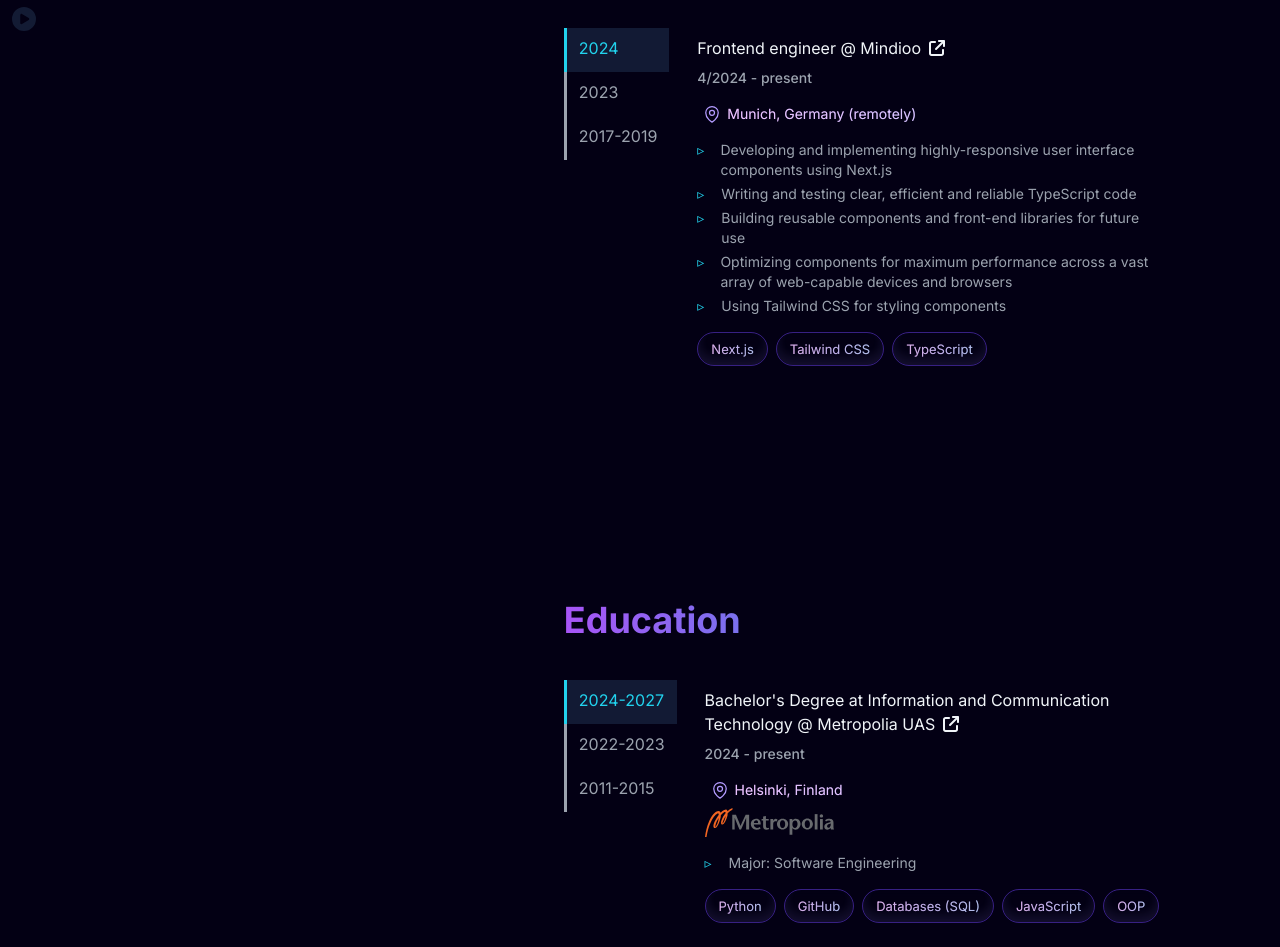
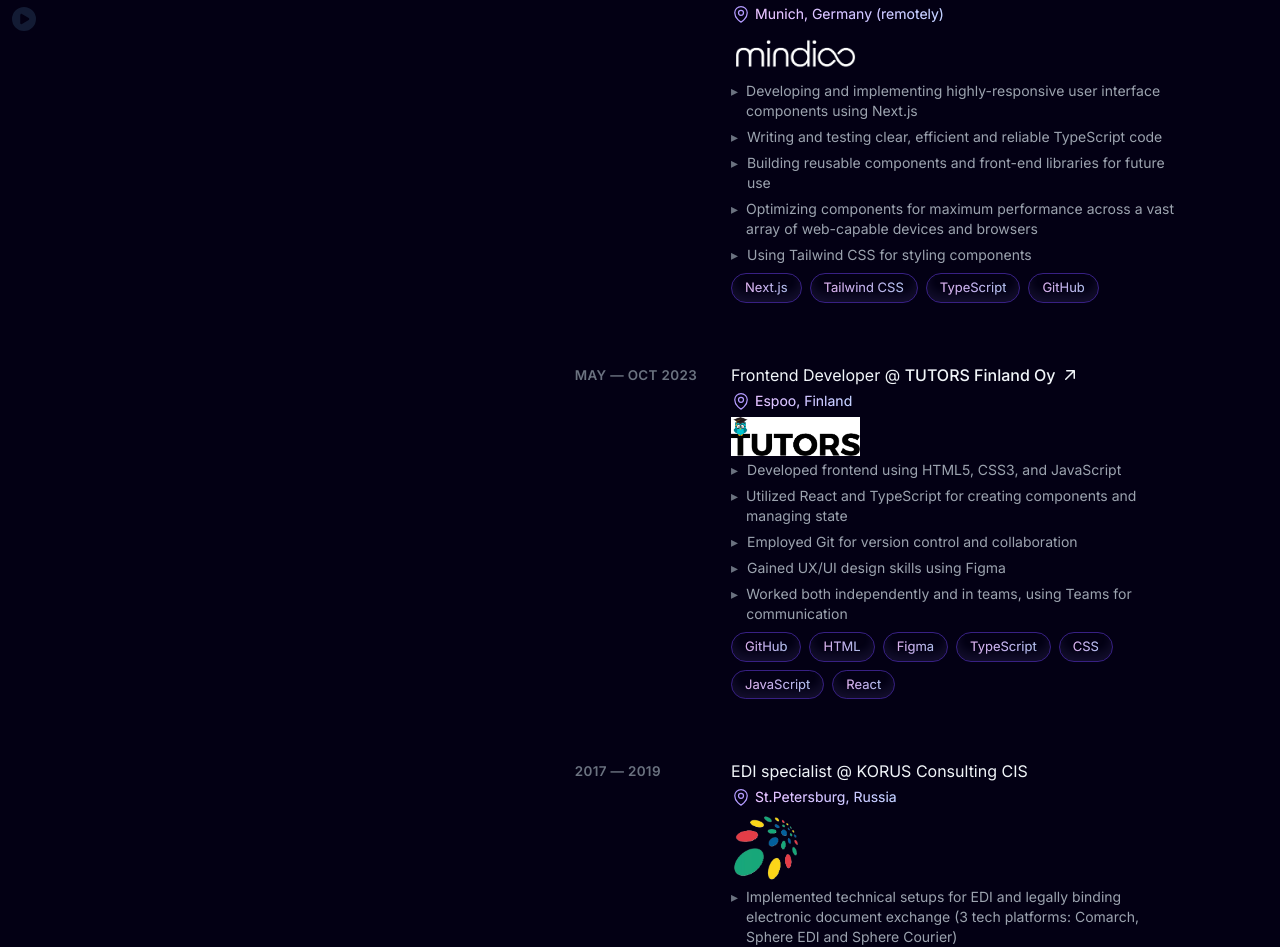
Before and after one commit to Viktoriia-code/portfolio-v4, a Next.js app: page / in a window 1280 px wide. Shown: the part 752-1699 px from the top of the page. Built offline with nearby package versions, Linux system fonts and the light colour scheme; a web font is replaced by a local one.

Commit message:
feat: made exp and studies visible

```diff
--- a/app/globals.css
+++ b/app/globals.css
@@ -31,8 +31,8 @@
   isolation: isolate;
   overflow: hidden;
   align-items: center;
-  -webkit-backdrop-filter: blur(6px);
-  backdrop-filter: blur(6px);
+  /* -webkit-backdrop-filter: blur(6px); */
+  /* backdrop-filter: blur(6px); */
   border-radius: 32px;
   box-shadow: inset 0 -7px 11px #a48fff1f;
   display: flex;
@@ -79,6 +79,19 @@ html {
   font-size: 1rem;
   line-height: 1.5rem;
 }
+.sub-text {
+  color: #9ca3af;
+  font-size: 0.875rem;
+  line-height: 1.25rem;
+}
+.nav-text {
+  letter-spacing: .025em;
+  text-transform: uppercase;
+  font-weight: 600;
+  font-size: 0.84rem;
+  line-height: 1rem;
+  color: #6b7280;
+}
 @media only screen and (max-width: 768px) {
   .basic-text {
     color: #cbd5e1;
@@ -87,14 +100,11 @@ html {
   }
   .sub-text {
     color: #cbd5e1;
+    font-size: 0.85rem;
+    line-height: 1.2rem;
   }
 }
 
-.sub-text {
-  color: #9ca3af;
-  font-size: 0.875rem;
-  line-height: 1.25rem;
-}
 
 /* .place-item {
   text-decoration: none;
--- a/app/page.tsx
+++ b/app/page.tsx
@@ -8,9 +8,9 @@ import Footer from "@/components/main/Footer";
 
 export default function Home() {
   return (
-    <div className='mx-auto min-h-screen max-w-screen-xl px-5 py-10 md:px-12 md:py-20 lg:px-24 lg:py-0 lg:flex lg:justify-between lg:gap-14'>
+    <div className='mx-auto min-h-screen max-w-screen-xl px-5 py-10 md:px-12 md:py-16 lg:px-24 lg:py-0 lg:flex lg:justify-between lg:gap-20'>
       <Header />
-      <main id="content" className='pt-24 lg:w-[57%] lg:py-24 flex flex-col gap-12 md:gap-24 lg:gap-28 overflow-x-hidden'>
+      <main id="content" className='pt-14 lg:w-[56%] lg:py-24 flex flex-col gap-12 md:gap-16 lg:gap-22'>
         <About />
         <Experience />
         <Education />
--- a/components/main/Education.tsx
+++ b/components/main/Education.tsx
@@ -10,6 +10,8 @@ import { MapPinIcon } from '@heroicons/react/24/outline'
 import { FontAwesomeIcon } from '@fortawesome/react-fontawesome'
 import { faArrowUpRightFromSquare } from '@fortawesome/free-solid-svg-icons'
 import { Place } from '../../types';
+import Card from '../ui/Card'
+import { ArrowUpRightIcon } from '@heroicons/react/20/solid'
 
 const Education = () => {
   const controls = useAnimation();
@@ -20,12 +22,6 @@ const Education = () => {
       controls.start("visible");
     }
   }, [controls, inView]);
-
-  const [selectedPlace, setSelectedPlace] = useState<Place>(Education_data[0]);
-
-  const handlePlaceClick = (place: Place) => {
-    setSelectedPlace(place);
-  };
 
   return (
     <motion.section id='education' className='z-[50] min-h-[380px] scroll-mt-16 lg:scroll-mt-28'>
@@ -43,54 +39,48 @@ const Education = () => {
         animate={controls}
         initial="hidden"
         variants={slideInFromRight(0.8)}
-        className='mt-10 lg:flex lg:gap-2'
+        className='mt-8 flex flex-col gap-6 lg:gap-12 group/list'
+        aria-label="Job tabs"
       >
 
-        <ul className='flex flex-col' aria-label="Job tabs">
-          {Education_data.map((place) => (
-            <li
-              key={place.place_name}
-              onClick={() => handlePlaceClick(place)}
-              className={`flex items-center h-11 w-full whitespace-nowrap border-l-[3px]
-              px-3 pb-1 transition-all hover:bg-lightBg hover:text-accent
-              cursor-pointer
-              ${selectedPlace.place_name === place.place_name ? 'bg-lightBg text-accent border-l-accent' : 'bg-transparent text-basicText border-l-basicText'}`}
-            >
-              {place.date_title}
-            </li>
-          ))}
-        </ul>
+      {Education_data.map((studies, index) => (
 
-        <div className="w-full text-base text-white pt-2 pb-4 px-5 max-w-[550px] flex flex-col gap-2">
+        <Card key={index}>
+          <h3 className='nav-text sm:col-span-2 mt-1 mb-2 z-10'>
+            {studies.date_title}
+          </h3>
+          <div className='z-10 sm:col-span-6'>
             <h3 className='text-heading'>
-            {selectedPlace.name} @ {selectedPlace.place_name}
-            {selectedPlace.link && (
-              <a href={selectedPlace.link} className="ml-2 hover:text-accent transition-all" target="_blank" rel="noopener noreferrer" aria-label={`${selectedPlace.place_name} (opens in a new tab)`} title={selectedPlace.place_name}>
-                <FontAwesomeIcon icon={faArrowUpRightFromSquare} />
+              {studies.name} @{" "}
+              {studies.link ? (
+                <a href={studies.link} className="inline-flex items-center font-medium leading-tight text-heading hover:text-accent focus-visible:text-accent group/link text-base" target="_blank" rel="noopener noreferrer" aria-label={`${studies.place_name} (opens in a new tab)`} title={`${studies.place_name} website`}>
+                  {studies.place_name}
+                  <ArrowUpRightIcon className='ml-1 h-5 w-5'/>
                 </a>
+              ): (
+                <span>{studies.place_name}</span>
               )}
             </h3>
-          <span className="text-basicText font-medium mb-2 text-sm">{selectedPlace.date}</span>
-          <span className='Welcome-text text-sm whitespace-nowrap inline-flex'><MapPinIcon className='text-[#b49bff] mx-[5px] h-5 w-5'/>{selectedPlace.location}</span>
+            <span className='Welcome-text text-sm whitespace-nowrap inline-flex mt-1'><MapPinIcon className='text-[#b49bff] mx-[5px] h-5 w-5'/>{studies.location}</span>
             <Image
-            src={selectedPlace.image_src}
-            alt={selectedPlace.place_name}
-            width={selectedPlace.width}
-            height={selectedPlace.height}
+              src={studies.image_src}
+              alt={studies.place_name}
+              width={studies.width}
+              height={studies.height}
             />
-          {selectedPlace.job_tasks && (
-            <div className="flex flex-col gap-1 mt-2">
-              {selectedPlace.job_tasks.map((task, index) => (
-                <div key={index} className='flex gap-4 text-sm'>
-                  <span className='text-accent w-2'>▹</span>
+            {studies.job_tasks && (
+              <div className="flex flex-col gap-[6px] mt-1">
+                {studies.job_tasks.map((task, index) => (
+                  <div key={index} className='flex gap-2 text-sm'>
+                    <span className='w-2 text-gray-500'>▸</span>
                     <p className="text-basicText">{task}</p>
                   </div>
                 ))}
               </div>
             )}
-          {selectedPlace.tech_stack && (
+            {studies.tech_stack && (
               <div className="flex flex-wrap gap-2 mt-2">
-              {selectedPlace.tech_stack.map((skill, index) => (
+                {studies.tech_stack.map((skill, index) => (
                   <div
                   key={index}
                   className='Welcome-box py-1 px-[13px] border border-[#7042f88b] opacity-[0.9]'
@@ -101,6 +91,8 @@ const Education = () => {
               </div>
             )}
           </div>
+        </Card>
+      ))}
       </motion.div>
     </motion.section>
   )
--- a/components/main/Experience.tsx
+++ b/components/main/Experience.tsx
@@ -7,9 +7,11 @@ import { useInView } from "react-intersection-observer"
 import Image from 'next/image'
 import { Experince_data } from "@/constants"
 import { MapPinIcon } from '@heroicons/react/24/outline'
+import { ArrowUpRightIcon } from '@heroicons/react/20/solid'
 import { FontAwesomeIcon } from '@fortawesome/react-fontawesome'
-import { faArrowUpRightFromSquare } from '@fortawesome/free-solid-svg-icons'
+import { faArrowRightFromBracket } from '@fortawesome/free-solid-svg-icons'
 import { Place } from '../../types';
+import Card from '../ui/Card'
 
 const Experience = () => {
   const controls = useAnimation();
@@ -21,11 +23,11 @@ const Experience = () => {
     }
   }, [controls, inView]);
 
-  const [selectedPlace, setSelectedPlace] = useState<Place>(Experince_data[0]);
+  {/* const [selectedPlace, setSelectedPlace] = useState<Place>(Experince_data[0]);
 
   const handlePlaceClick = (place: Place) => {
     setSelectedPlace(place);
-  };
+  }; */}
 
   return (
     <motion.section id='experience' className='z-[50] min-h-[540px] scroll-mt-16 lg:scroll-mt-28'>
@@ -43,54 +45,45 @@ const Experience = () => {
         animate={controls}
         initial="hidden"
         variants={slideInFromRight(0.8)}
-        className='mt-10 lg:flex lg:gap-2'
+        className='mt-8 flex flex-col gap-6 lg:gap-12 group/list'
       >
-
-        <ul className='flex flex-col' aria-label="Job tabs">
-          {Experince_data.map((place) => (
-            <li
-              key={place.place_name}
-              onClick={() => handlePlaceClick(place)}
-              className={`flex items-center h-11 w-full whitespace-nowrap border-l-[3px]
-              px-3 pb-1 transition-all hover:bg-lightBg hover:text-accent
-              cursor-pointer
-              ${selectedPlace.place_name === place.place_name ? 'bg-lightBg text-accent border-l-accent' : 'bg-transparent text-basicText border-l-basicText'}`}
-            >
-              {place.date_title}
-            </li>
-          ))}
-        </ul>
-
-        <div className="w-full text-base text-white pt-2 pb-4 px-5 max-w-[550px] flex flex-col gap-2">
+        {Experince_data.map((experience,index) => (
+          <Card key={index}>
+            <h3 className='nav-text sm:col-span-2 mt-1 mb-2 z-10'>
+              {experience.date_title}
+            </h3>
+            <div className='z-10 sm:col-span-6'>
               <h3 className='text-heading'>
-            {selectedPlace.name} @ {selectedPlace.place_name}
-            {selectedPlace.link && (
-              <a href={selectedPlace.link} className="ml-2 hover:text-accent transition-all" target="_blank" rel="noopener noreferrer" aria-label={`${selectedPlace.place_name} (opens in a new tab)`} title={selectedPlace.place_name}>
-                <FontAwesomeIcon icon={faArrowUpRightFromSquare} />
+                {experience.name} @{" "}
+                {experience.link ? (
+                  <a href={experience.link} className="inline-flex items-center font-medium leading-tight text-heading hover:text-accent focus-visible:text-accent group/link text-base" target="_blank" rel="noopener noreferrer" aria-label={`${experience.place_name} (opens in a new tab)`} title={`${experience.place_name} website`}>
+                    {experience.place_name}
+                    <ArrowUpRightIcon className='ml-1 h-5 w-5'/>
                   </a>
+                ): (
+                  <span>{experience.place_name}</span>
                 )}
               </h3>
-          <span className="text-basicText font-medium mb-2 text-sm">{selectedPlace.date}</span>
-          <span className='Welcome-text text-sm whitespace-nowrap inline-flex'><MapPinIcon className='text-[#b49bff] mx-[5px] h-5 w-5'/>{selectedPlace.location}</span>
-          {/* <Image
-            src={selectedPlace.image_src}
-            alt={selectedPlace.place_name}
-            width={selectedPlace.width}
-            height={selectedPlace.height}
-          /> */}
-          {selectedPlace.job_tasks && (
-            <div className="flex flex-col gap-1 mt-2">
-              {selectedPlace.job_tasks.map((task, index) => (
-                <div key={index} className='flex gap-4 text-sm'>
-                  <span className='text-accent w-2'>▹</span>
+              <span className='Welcome-text text-sm whitespace-nowrap inline-flex mt-1'><MapPinIcon className='text-[#b49bff] mr-1 h-5 w-5'/>{experience.location}</span>
+              <Image
+                src={experience.image_src}
+                alt={experience.place_name}
+                width={experience.width}
+                height={experience.height}
+              />
+              {experience.job_tasks && (
+                <div className="flex flex-col gap-[6px] mt-1">
+                  {experience.job_tasks.map((task, index) => (
+                    <div key={index} className='flex gap-2 text-sm'>
+                      <span className='w-2 text-gray-500'>▸</span>
                       <p className="sub-text">{task}</p>
                     </div>
                   ))}
                 </div>
               )}
-          {selectedPlace.tech_stack && (
-            <div className="flex flex-wrap gap-2 mt-2">
-              {selectedPlace.tech_stack.map((skill, index) => (
+              {experience.tech_stack && (
+                <div className="flex flex-wrap gap-2 mt-2 z-11">
+                  {experience.tech_stack.map((skill, index) => (
                     <div
                     key={index}
                     className='Welcome-box py-1 px-[13px] border border-[#7042f88b] opacity-[0.9]'
@@ -101,6 +94,8 @@ const Experience = () => {
                 </div>
               )}
             </div>
+          </Card>
+        ))}
       </motion.div>
     </motion.section>
   )
--- a/components/main/Header.tsx
+++ b/components/main/Header.tsx
@@ -28,7 +28,7 @@ const Header = () => {
         >
           <a href="/" className='z-[100]'>
             <h1 className="text-transparent bg-clip-text bg-gradient-to-r from-purple-500 to-cyan-500 text-5xl font-bold sm:text-5xl">Viktoriia<br />Beloborodova</h1>
-            <h2 className='mt-3 text-3xl font-medium tracking-tight text-heading sm:text-3xl'>Software Developer</h2>
+            <h2 className='mt-3 text-2xl font-medium tracking-tight text-heading sm:text-3xl'>Software Developer</h2>
           </a>
         </motion.div>
         <motion.p
--- a/components/main/Navbar.tsx
+++ b/components/main/Navbar.tsx
@@ -1,7 +1,7 @@
 import React from "react";
 
 const Navbar = () => {
-  const nav_ind = 'nav-indicator mr-4 h-[1px] w-8 bg-gray-400 transition-all group-hover:w-12 group-hover:bg-slate-100 group-focus-visible:w-16 group-focus-visible:bg-slate-200 motion-reduce:transition-none';
+  const nav_ind = 'nav-indicator mr-4 h-[1px] w-8 bg-gray-500 transition-all group-hover:w-12 group-hover:bg-slate-100 group-focus-visible:w-16 group-focus-visible:bg-slate-200 motion-reduce:transition-none';
   const nav_text = 'nav-text text-sm font-medium uppercase tracking-widest text-gray-400 group-hover:text-slate-100 group-focus-visible:text-slate-200';
   return (
     <div className="nav hidden lg:block">
--- a/components/main/Projects.tsx
+++ b/components/main/Projects.tsx
@@ -35,7 +35,7 @@ const Projects = () => {
         animate={controls}
         initial="hidden"
         variants={slideInFromRight(0.8)}
-        className='mt-10 lg:flex lg:gap-2'
+        className='mt-8 lg:flex lg:gap-2'
       >
 
         <ul aria-label="Project tabs">
--- a/components/sub/SkillText.tsx
+++ b/components/sub/SkillText.tsx
@@ -35,7 +35,7 @@ const SkillText = () => {
       </motion.div>
       <motion.div
       variants={slideInFromRight(0.5)}
-      className='cursive text-[20px] text-gray-200 mb-10 mt-[10px] text-center'
+      className='Welcome-text mb-8 text-center'
       >
         Devoted attitude towards the world of information technology
       </motion.div>
--- /dev/null
+++ b/components/ui/Card.tsx
@@ -0,0 +1,16 @@
+import React, { ReactNode } from 'react';
+
+interface CardProps {
+  children: ReactNode;
+}
+
+const Card: React.FC<CardProps> = ({ children }) => {
+  return (
+    <div className="relative group pt-1 pb-2 grid sm:grid-cols-8 sm:gap-8 md:gap-4 transition-all lg:hover:!opacity-100 lg:group-hover/list:opacity-50">
+      <div className='absolute -inset-x-5 -inset-y-4 z-0 pl-5 pr-6 hidden rounded-md transition motion-reduce:transition-none lg:-inset-x-5 lg:block lg:group-hover:bg-slate-800/50 lg:group-hover:shadow-[inset_0_1px_0_0_rgba(148,163,184,0.1)] lg:group-hover:drop-shadow-lg'></div>
+      {children}
+    </div>
+  );
+};
+
+export default Card;
--- a/constants/index.ts
+++ b/constants/index.ts
@@ -141,7 +141,7 @@ export const Backend_skill = [
 export const Experince_data = [
   {
     date: "4/2024 - present",
-    date_title: "2024",
+    date_title: "APR — AUG 2024",
     name: "Frontend engineer",
     place_name: "Mindioo",
     location: "Munich, Germany (remotely)",
@@ -156,11 +156,11 @@ export const Experince_data = [
       "Optimizing components for maximum performance across a vast array of web-capable devices and browsers",
       "Using Tailwind CSS for styling components"
     ],
-    tech_stack: ["Next.js", "Tailwind CSS", "TypeScript"],
+    tech_stack: ["Next.js", "Tailwind CSS", "TypeScript", "GitHub"],
   },
   {
     date: "5/2023 - 10/2023",
-    date_title: "2023",
+    date_title: "MAY — OCT 2023",
     name: "Frontend Developer",
     place_name: "TUTORS Finland Oy",
     location: "Espoo, Finland",
@@ -179,7 +179,7 @@ export const Experince_data = [
   },
   {
     date: "9/2017 - 10/2019",
-    date_title: "2017-2019",
+    date_title: "2017 — 2019",
     name: "EDI specialist",
     place_name: "KORUS Consulting CIS",
     location: "St.Petersburg, Russia",
--- a/tailwind.config.ts
+++ b/tailwind.config.ts
@@ -15,7 +15,7 @@ const config: Config = {
           "conic-gradient(from 180deg at 50% 50%, var(--tw-gradient-stops))",
       },
       colors: {
-        "accent": colors.cyan[400],
+        "accent": colors.cyan[300],
         "basicText": colors.gray[400],
         "lightBasicText": colors.gray[300],
         "heading": colors.slate[100],
```
Lines whose indentation alone changed are shown as unchanged.
